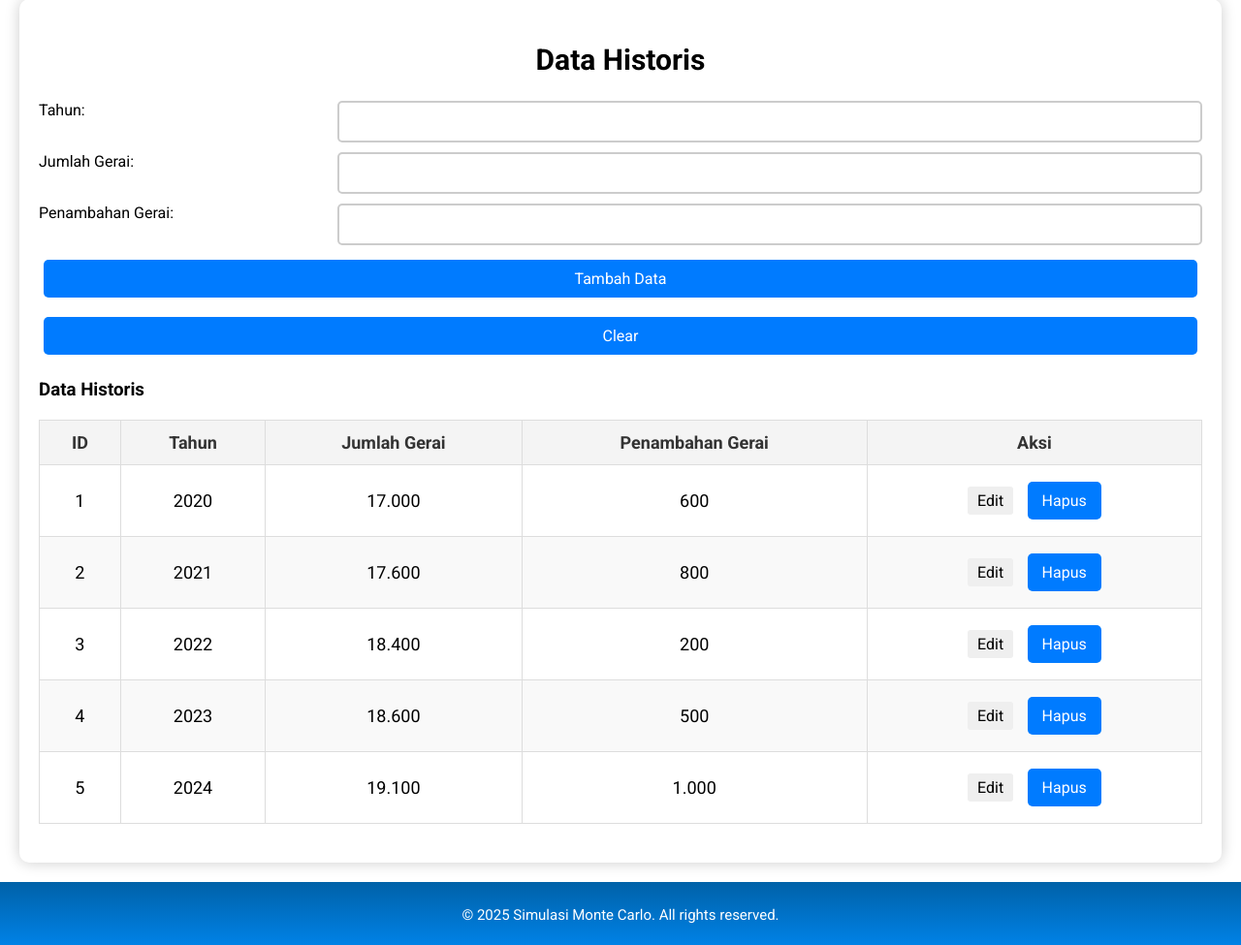
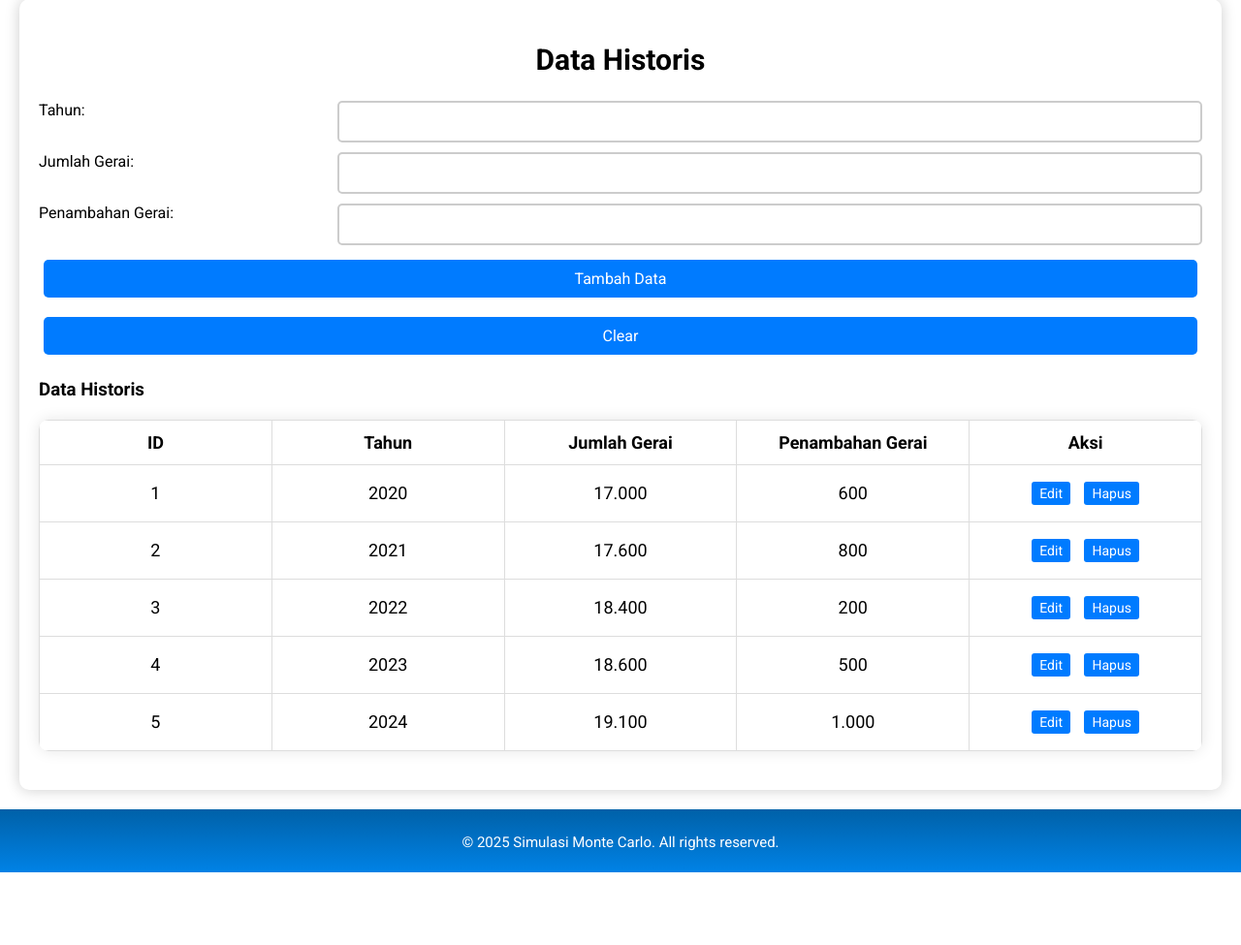
Before and after one commit to Difarnox/Web-App, a Flask app: page /data_historis in a window 1280 px wide. Shown: the part 96-1071 px from the top of the page at 97% size. After the commit the page ends 996 px from the top, so only its background shows below. Run offline with Flask 3, Linux system fonts and the light colour scheme; some libraries are stand-ins or nearby versions.

Commit message:
Update style.css

```diff
--- a/static/style.css
+++ b/static/style.css
@@ -179,26 +195,61 @@ footer {
     margin: 20px 0;
     font-size: 18px;
     text-align: left;
+    background-color: white; /* Menyediakan latar belakang putih untuk tabel */
+    border-radius: 10px; /* Membuat sudut tabel lebih melengkung */
+    box-shadow: 0 0 15px rgba(0, 0, 0, 0.1); /* Menambahkan bayangan pada tabel */
+    table-layout: fixed; /* Memastikan tabel tetap dalam ukuran yang tepat */
 }
 
 .table th, .table td {
     border: 1px solid #ddd;
     padding: 12px;
     text-align: center;
+    word-wrap: break-word; /* Memastikan teks dibungkus dan tidak keluar */
+    overflow-wrap: break-word; /* Untuk penanganan teks yang lebih baik */
+    white-space: normal; /* Membolehkan teks untuk membungkus jika diperlukan */
 }
 
-.table th {
-    background-color: #f4f4f4;
-    color: #333;
-    font-weight: bold;
+/* Tombol dalam kolom aksi */
+.table td button {
+    font-size: 14px; /* Memperkecil ukuran font tombol */
+    padding: 4px 8px; /* Mengurangi padding tombol */
+    margin: 5px; /* Menambahkan jarak antara tombol kiri, kanan, atas, bawah */
+    cursor: pointer;
+    border-radius: 3px;
+    border: none;
+    background-color: #007bff;
+    color: white;
+    transition: background-color 0.3s ease, box-shadow 0.3s ease;
+    width: auto; /* Mengatur lebar tombol agar lebih fleksibel */
+    text-align: center; /* Menyelaraskan teks agar berada di tengah */
+    max-width: 100px; /* Membatasi lebar tombol untuk mencegah melebihi batas */
+    white-space: nowrap; /* Mencegah teks agar tidak terpotong */
 }
 
-.table tr:nth-child(even) {
-    background-color: #f9f9f9;
+.table td button:hover {
+    background-color: #0056b3;
+    box-shadow: 0px 0px 10px 2px rgba(0, 123, 255, 0.5);
 }
 
-.table tr:hover {
-    background-color: #f1f1f1;
+/* Menyesuaikan ukuran tabel agar tidak keluar dari background */
+.table th, .table td {
+    width: auto;
+    max-width: 250px;
+}
+
+.table {
+    table-layout: fixed;
+    overflow: hidden;
+}
+
+/* Gambar */
+.landscape-img {
+    width: 100%;
+    max-width: 500px;
+    height: auto;
+    margin: 0 auto;
+    display: block;
 }
 
 /* Form */
```
Also changed, not shown: other parts of static/style.css (+46 -70 lines).
